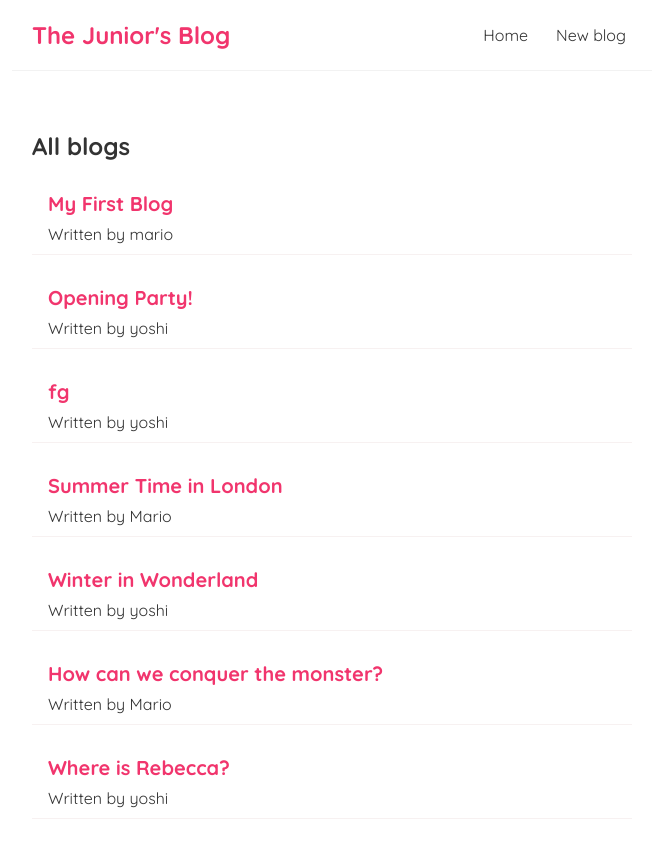
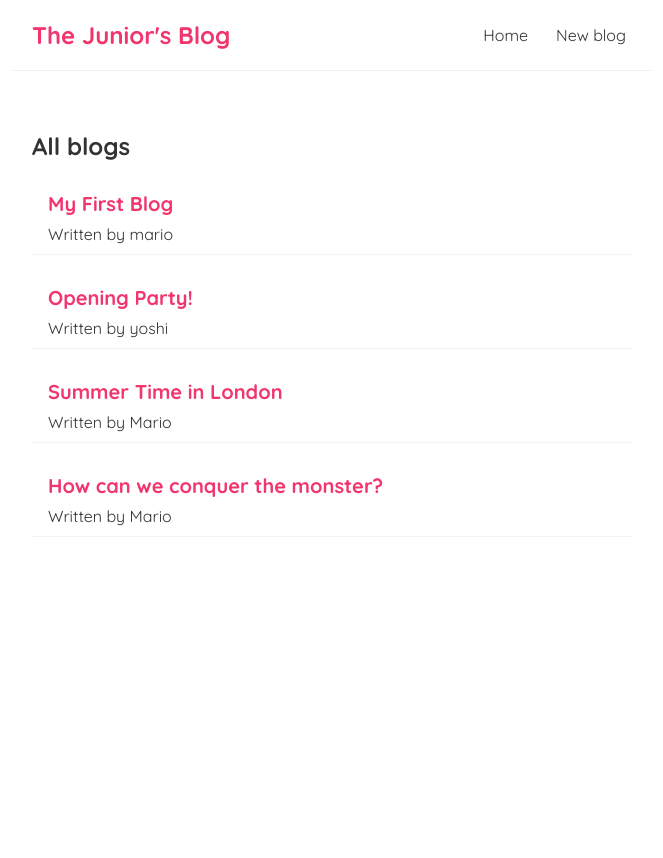
Before and after one commit to gurtatiLND/Blog_React, a React (Create React App) app: page / in a window 1280 px wide. Shown: the top 858 px of the page, without its empty margins (308-971 px from the left). After the commit the page ends 800 px from the top, so only its background shows below. Built offline with nearby package versions, Linux system fonts and the light colour scheme; data requests are answered from the project's data file.

Commit message:
add fetch request to delete blog and redirect

```diff
--- a/data/db.json
+++ b/data/db.json
@@ -13,34 +13,16 @@
       "id": 2
     },
     {
-      "title": "fg",
-      "body": "dgfdfg",
-      "author": "yoshi",
-      "id": 3
-    },
-    {
       "title": "Summer Time in London",
       "body": "What you can do in London this summer? let's have a look...",
       "author": "Mario",
       "id": 4
     },
     {
-      "title": "Winter in Wonderland",
-      "body": "about Marion and his friends",
-      "author": "yoshi",
-      "id": 5
-    },
-    {
       "title": "How can we conquer the monster?",
       "body": "I have a few steps ..",
       "author": "Mario",
       "id": 6
-    },
-    {
-      "title": "Where is Rebecca?",
-      "body": "I'm still waiting for her.",
-      "author": "yoshi",
-      "id": 7
     }
   ]
 }
--- a/src/BlogDetails.js
+++ b/src/BlogDetails.js
@@ -1,4 +1,4 @@
-import { useParams } from "react-router-dom/cjs/react-router-dom.min";
+import { useHistory, useParams } from "react-router-dom/cjs/react-router-dom.min";
 import useFetch from "./useFetch";
 
 
@@ -6,6 +6,15 @@
     {/* useParams allow us to grad parameters or route parameters from the routes */}
     const { id } = useParams();
     const { data: blog, error, isPending } = useFetch('http://localhost:8000/blogs/' + id);
+    const history = useHistory();
+
+    const handleClick = () => {
+        fetch('http://localhost:8000/blogs/' + blog.id, {
+            method: 'DELETE'
+        }).then(() => {
+            history.push('/');
+        })
+    }
 
     return (
         <div className="blog-details">
@@ -16,6 +25,7 @@
                  <h2>{ blog.title }</h2>
                  <p>Written by { blog.author}</p>
                  <div>{ blog.body }</div>
+                 <button onClick={handleClick}>Delete</button>
               </article> }
         </div>
     );
--- a/src/index.css
+++ b/src/index.css
@@ -65,6 +65,15 @@
   margin: 20px 0;
 }
 
+.blog-details button {
+  background: #f1356d;
+  color: #fff;
+  border: 0;
+  padding: 8px;
+  border-radius: 8px;
+  cursor: pointer;
+}
+
 /* create new blog form */
 .create {
   max-width: 400px;
```
